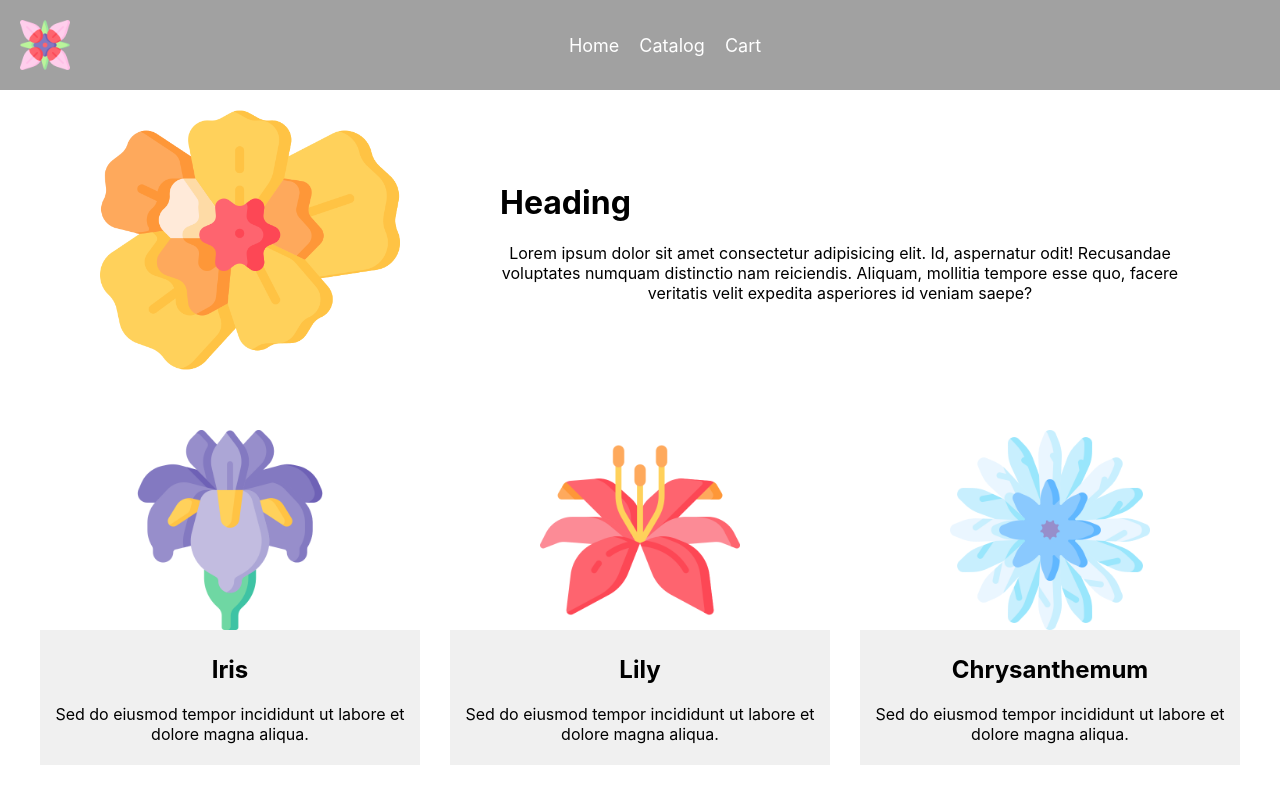
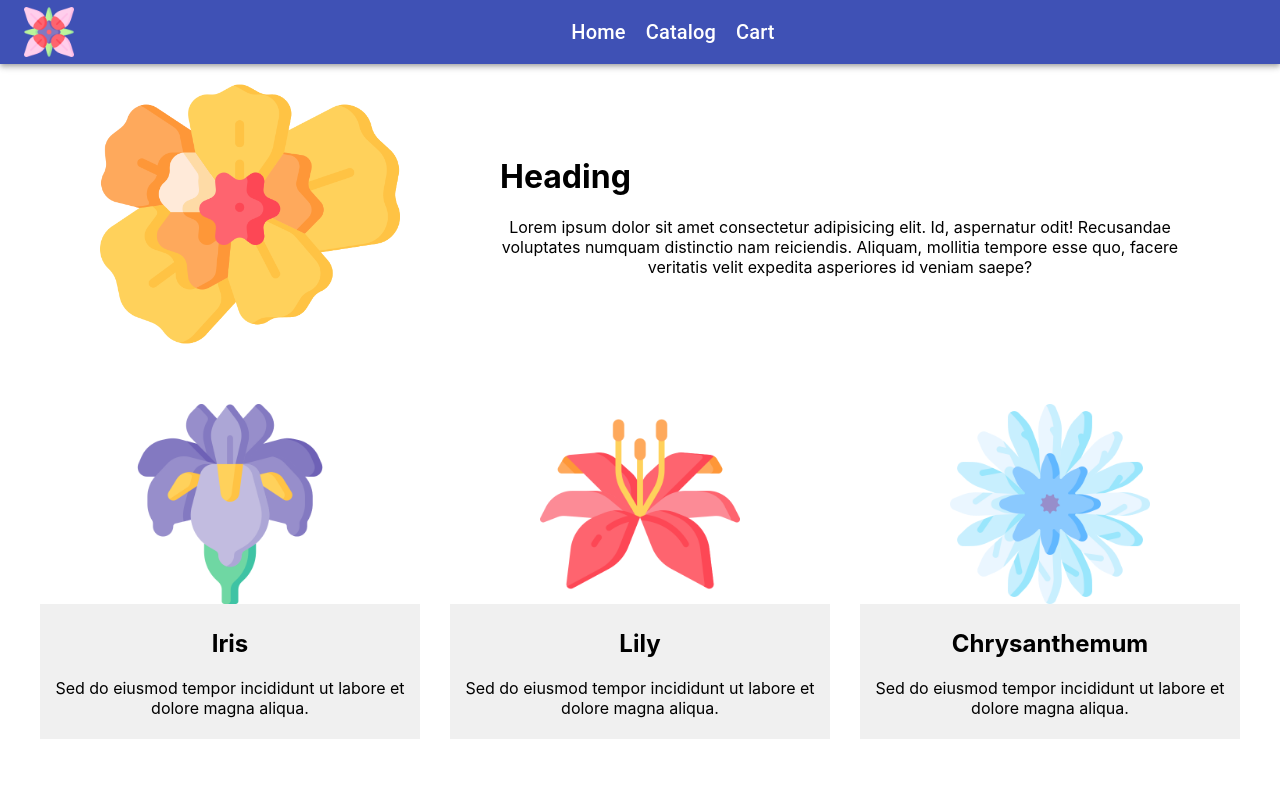
Before and after one commit to kisiohlova/ecomm-react-app, a React (Create React App) app: page / in a window 1280 px wide. Shown: the top 799 px of the page. Built offline with nearby package versions, Linux system fonts and the light colour scheme.

Commit message:
add material ui navbar

```diff
--- a/package.json
+++ b/package.json
@@ -9,6 +9,7 @@
     "@fortawesome/free-brands-svg-icons": "^6.5.1",
     "@fortawesome/free-solid-svg-icons": "^6.5.1",
     "@fortawesome/react-fontawesome": "^0.2.0",
+    "@material-ui/core": "^4.12.4",
     "@mui/material": "^5.15.10",
     "@testing-library/jest-dom": "^5.17.0",
     "@testing-library/react": "^13.4.0",
--- a/src/NavBar/NavBar.js
+++ b/src/NavBar/NavBar.js
@@ -1,20 +1,41 @@
+import React from "react";
+import { AppBar, Toolbar, Typography } from "@material-ui/core";
+import { makeStyles } from "@material-ui/core/styles";
 import "./navbar.css";
 
+const useStyles = makeStyles((theme) => ({
+  root: {
+    flexGrow: 1,
+  },
+}));
+
 export function NavBar() {
+  const classes = useStyles();
+
   return (
-    <nav class="navbar">
-      <img src="/logo512.png" alt="logo" />
-      <ul class="navbar-links">
-        <li>
+    <div className={classes.root}>
+      <AppBar position="static">
+        <Toolbar>
+          <img src="/logo512.png" alt="logo" className="logo" />
+          <ul className="navbar-links">
+            <li className="navbar-link">
+              <Typography variant="h6">
                 <a href="#">Home</a>
+              </Typography>
             </li>
-        <li>
+            <li className="navbar-link">
+              <Typography variant="h6">
                 <a href="#">Catalog</a>
+              </Typography>
             </li>
-        <li>
+            <li className="navbar-link">
+              <Typography variant="h6">
                 <a href="#">Cart</a>
+              </Typography>
             </li>
           </ul>
-    </nav>
+        </Toolbar>
+      </AppBar>
+    </div>
   );
 }
--- a/src/NavBar/navbar.css
+++ b/src/NavBar/navbar.css
@@ -1,39 +1,30 @@
+/* navbar.css */
+.logo {
+  margin-right: 16px;
+  height: 50px;
+  width: auto;
+}
+
 .navbar {
-  background-color: #a1a1a1;
-  padding: 20px 20px;
   display: flex;
   justify-content: space-between;
   align-items: center;
 }
 
-.navbar img {
-  height: 50px;
-  width: auto;
+.navbar-links {
+  flex-grow: 1;
+  display: flex;
+  justify-content: center;
+  list-style-type: none;
+  padding: 0;
+  margin: 0;
 }
 
-.navbar-links {
-  list-style-type: none;
-  margin: 0;
-  padding: 0;
-  text-align: center;
-  flex-grow: 1;
+.navbar-link {
+  margin: 0 10px;
 }
 
-.navbar-links li {
-  display: inline-block;
-  margin-right: 20px;
+.navbar-link a {
+  color: inherit;
+  text-decoration: none;
 }
-
-.navbar-links li:last-child {
-  margin-right: 0;
-}
-
-.navbar-links li a {
-  color: #fff;
-  text-decoration: none;
-  font-size: large;
-}
-
-.navbar-links li a:hover {
-  text-decoration: underline;
-}
```
Also changed, not shown: 1 other file (tests, documents, lock files or other folders). Lines whose indentation alone changed are shown as unchanged.
